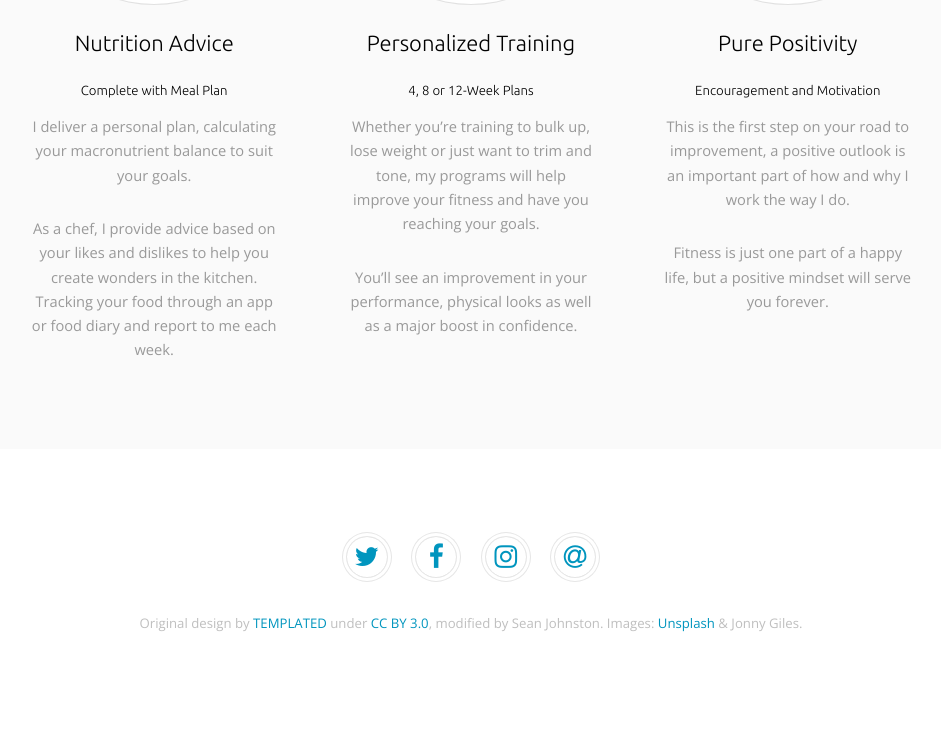
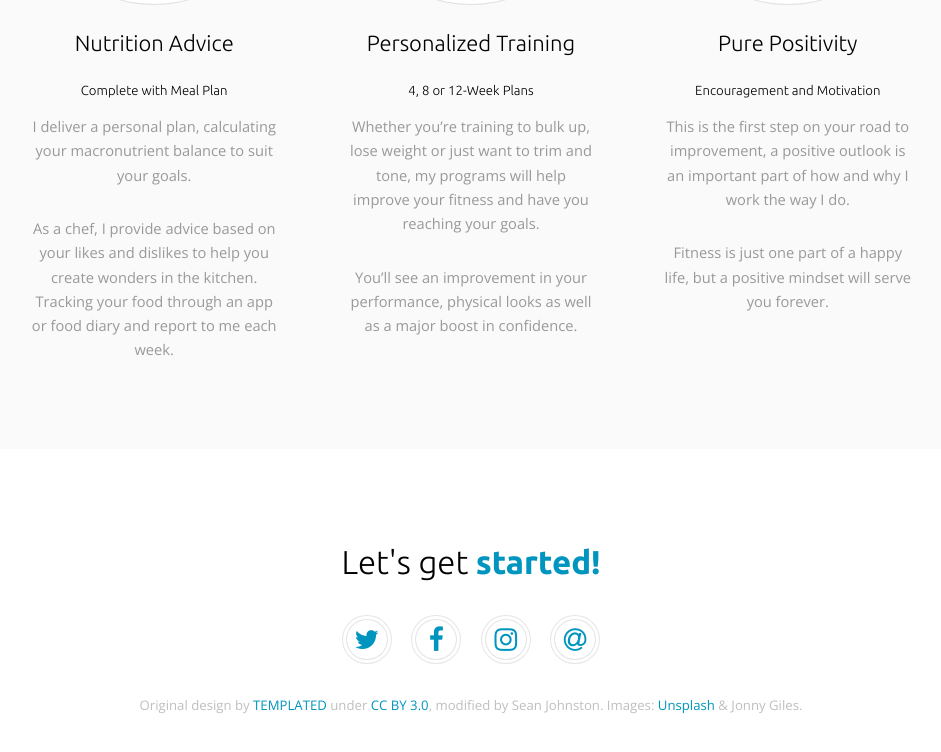
Before and after one commit to SurpriseTRex/jonny-website, a plain HTML site: page index.html in a window 1280 px wide. Shown: the part 2393-3145 px from the top of the page, without its empty margins (169-1110 px from the left). Before the commit the page ends 3112 px from the top, so only its background shows below. Drawn offline with nearby package versions, Linux system fonts and the light colour scheme.

Commit message:
Add header above icons.

```diff
--- a/index.html
+++ b/index.html
@@ -131,6 +131,7 @@
 		<!-- Footer -->
 			<footer id="footer">
 				<div class="copyright">
+					<h2>Let's get <span class="bold blue">started!</span></h2>
 					<ul class="icons">
 						<li><a href="https://twitter.com/GhostX2Gaming" class="icon fa-twitter"><span class="label">Twitter</span></a></li>
 						<li><a href="https://www.facebook.com/jonnyptfitness/" class="icon fa-facebook"><span class="label">Facebook</span></a></li>
```
